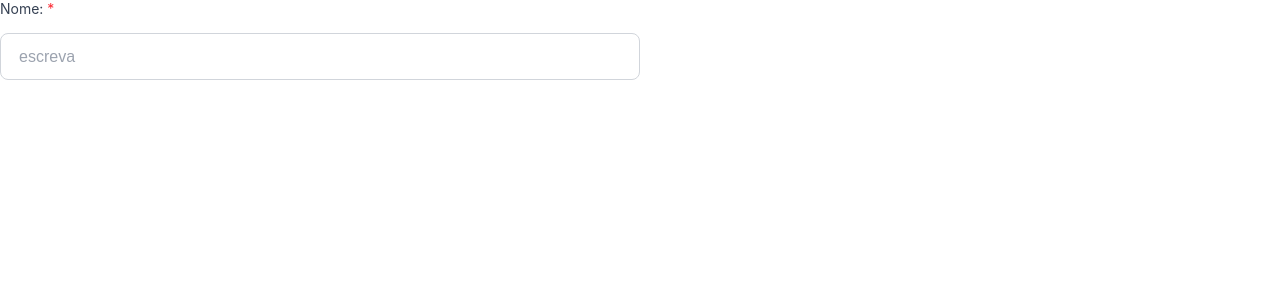
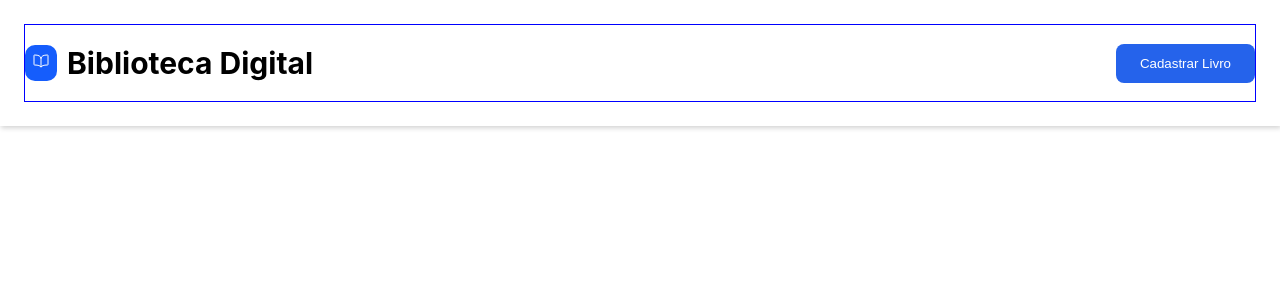
Before and after one commit to BencWislla/Library, a React (Create React App) app: page / in a window 1280 px wide. Shown: the top 300 px of the page. Built offline with nearby package versions, Linux system fonts and the light colour scheme.

Commit message:
Create new Header

```diff
--- a/src/App.js
+++ b/src/App.js
@@ -1,10 +1,10 @@
-import { Input } from "./components/ui/Input";
+import { HeaderHome } from "./components/HeaderHome";
 
 
 function App() {
   return (
-    <div className="App" style={{ width: "50%" }}>
-      <Input text={"Nome: "} placeholder={"escreva"} />
+    <div >
+      <HeaderHome />
     </div>
   );
 }
--- a/src/components/HeaderHome/index.jsx
+++ b/src/components/HeaderHome/index.jsx
@@ -0,0 +1,29 @@
+import { IoBookOutline } from "react-icons/io5";
+import { Button } from "../ui/Button";
+import {
+  ContentHeader,
+  HeaderContent,
+  IconBook,
+  TitleBook,
+  TitleContainer,
+} from "./styles";
+
+export function HeaderHome() {
+  return (
+    <HeaderContent>
+      <ContentHeader>
+        <TitleContainer>
+          <IconBook>
+            <IoBookOutline />
+          </IconBook>
+          <TitleBook>Biblioteca Digital</TitleBook>
+        </TitleContainer>
+        <Button
+          text={"Cadastrar Livro"}
+          color={"#2563eb"}
+          colorText={"#ffff"}
+        />
+      </ContentHeader>
+    </HeaderContent>
+  );
+}
--- a/src/components/HeaderHome/styles.js
+++ b/src/components/HeaderHome/styles.js
@@ -0,0 +1,43 @@
+import styled from "styled-components";
+
+export const HeaderContent = styled.div`
+padding: 24px 24px;
+background-color: #fff;
+box-shadow: 1px 2px 5px rgba(0, 0, 0, 0.18);
+`;
+
+export const TitleContainer = styled.div`
+display: flex;
+flex-direction: row;
+align-items: center;
+gap: .625rem;`
+
+export const IconBook = styled.div`
+background-color: #155DFC;
+color: #fff;
+border-radius:.625rem;
+font-size: 16px;
+padding: .5rem .5rem;
+cursor: pointer;
+svg {
+    transition: transform 0.3s ease;
+  }
+
+  &:hover svg {
+    transform: scale(1.2);
+  }
+`;
+
+
+export const TitleBook = styled.h1`
+color: black;
+font-size: 1.875rem;
+font-weight: bold;
+`;
+
+export const ContentHeader = styled.div`
+border: 1px solid blue;
+display: flex;
+flex-direction: row;
+justify-content: space-between;
+align-items: center; `
```
